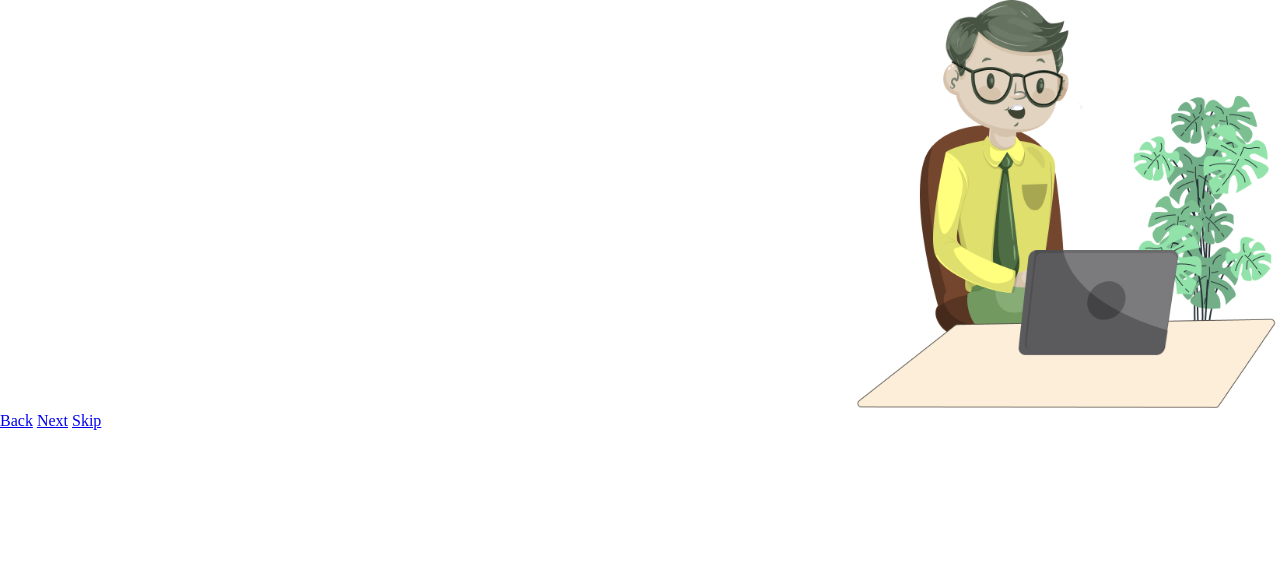
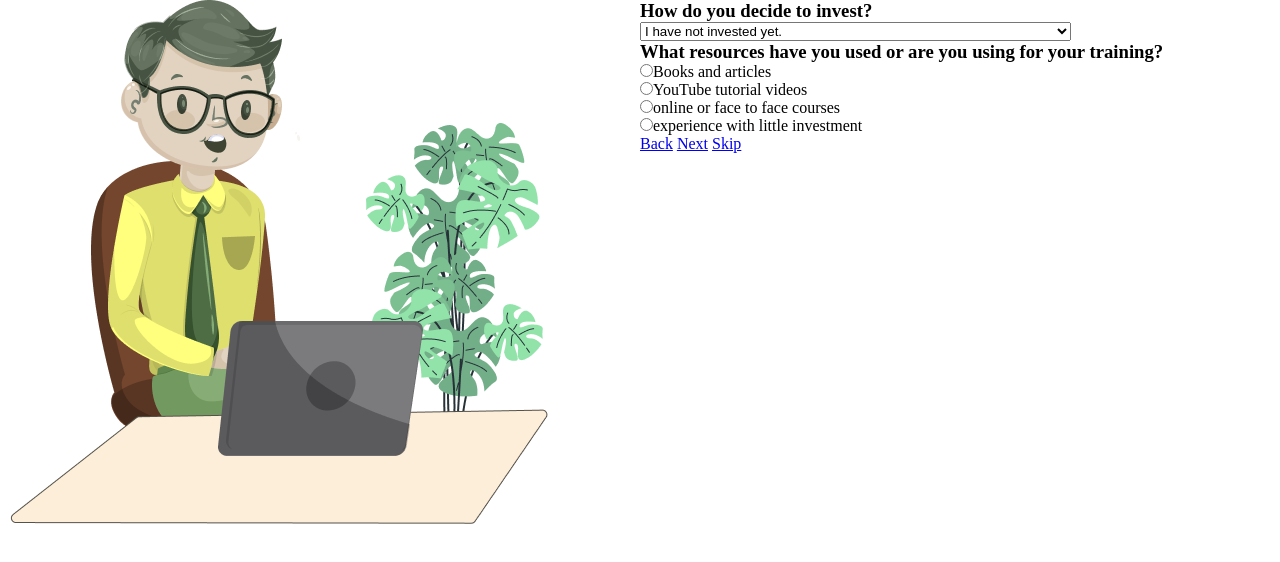
Before and after one commit to denysfmalta/cmps-financial-research, a plain HTML site: page pages/form2.html in a window 1280 px wide. Drawn offline with Linux system fonts and the light colour scheme.

Commit message:
finalized the draft of all html pages

```diff
--- a/assets/styles/form1.css
+++ b/assets/styles/form1.css
@@ -0,0 +1,14 @@
+* {
+    padding: 0;
+    margin: 0;
+    box-sizing: border-box;
+}
+main {
+    margin: 0 auto;
+    max-width: 1280px;
+    display: flex;
+}
+
+main > div {
+    width: 50%;
+}
--- a/assets/styles/form2.css
+++ b/assets/styles/form2.css
@@ -0,0 +1,14 @@
+* {
+    padding: 0;
+    margin: 0;
+    box-sizing: border-box;
+}
+main {
+    margin: 0 auto;
+    max-width: 1280px;
+    display: flex;
+}
+
+main > div {
+    width: 50%;
+}
--- a/assets/styles/form3.css
+++ b/assets/styles/form3.css
@@ -0,0 +1,18 @@
+* {
+    padding: 0;
+    margin: 0;
+    box-sizing: border-box;
+}
+main {
+    margin: 0 auto;
+    max-width: 1280px;
+    display: flex;
+}
+
+main > div {
+    width: 50%;
+}
+
+div > input {
+    display: flex;
+}
--- a/assets/styles/form4.css
+++ b/assets/styles/form4.css
@@ -0,0 +1,18 @@
+* {
+    padding: 0;
+    margin: 0;
+    box-sizing: border-box;
+}
+main {
+    margin: 0 auto;
+    max-width: 1280px;
+    display: flex;
+}
+
+main > div {
+    width: 50%;
+}
+
+div > input {
+    display: flex;
+}
--- a/assets/styles/start.css
+++ b/assets/styles/start.css
@@ -7,8 +7,6 @@ main {
     margin: 0 auto;
     max-width: 1280px;
     display: flex;
-    height: 100%;
-    width: 100%;
 }
 
 main > div {
--- a/pages/form2.html
+++ b/pages/form2.html
@@ -7,7 +7,7 @@
     <meta http-equiv="X-UA-Compatible" content="IE=edge">
     <meta name="viewport" content="width=device-width, initial-scale=1.0">
     <link href="https://fonts.googleapis.com/css2?family=Roboto:wght@400;700&display=swap" rel="stylesheet">
-    <link rel="stylesheet" type="text/css" href="../assets/styles/index.css"/>
+    <link rel="stylesheet" type="text/css" href="../assets/styles/form2.css"/>
     <title></title>
 </head>
 <body>
@@ -16,8 +16,17 @@
             <img src="../assets/images/three.png"/>
         </div>
         <div class="">
-            <h1></h1>
-            <h2></h2>
+            <h3>How do you decide to invest?</h3>
+            <select name="invest">
+                <option value="not-invested">I have not invested yet.</option>
+                <option value="lower-risk">I usually go to the most secure investment option.</option>
+                <option value="adventurous">I'm attracted to options with high returns, even if it imposes more risk.</option>
+            </select>
+            <h3>What resources have you used or are you using for your training?</h3>
+            <input type="radio" name="resources" value="books"/>Books and articles <br/>
+            <input type="radio" name="resources" value="youtube"/>YouTube tutorial videos<br/>
+            <input type="radio" name="resources" value="courses"/>online or face to face courses<br/>
+            <input type="radio" name="resources" value="experience"/>experience with little investment<br/>
             <a href="form1.html">Back</a>
             <a href="form3.html">Next</a>
             <a href="form3.html">Skip</a>
```
Also changed, not shown: pages/form1.html (+1 -1 lines), pages/form3.html (+4 -3 lines), pages/form4.html (+7 -3 lines).
